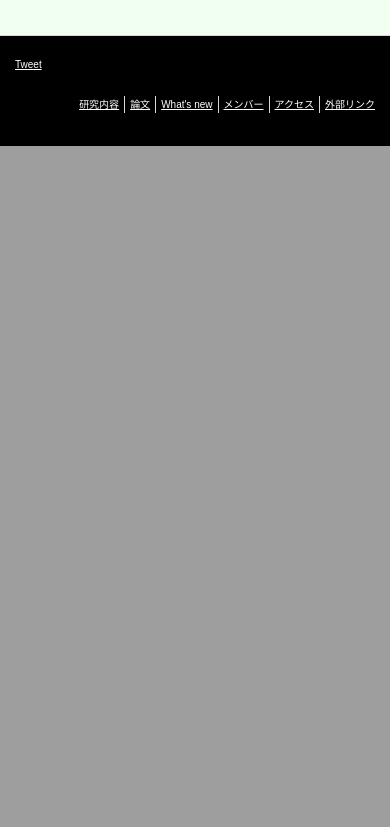
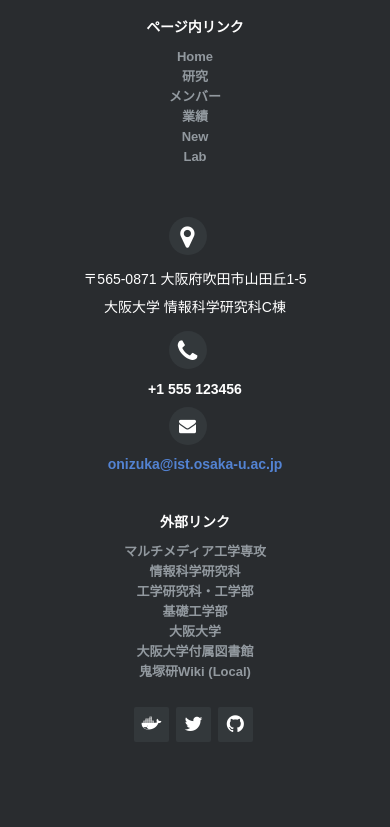
Before and after one commit to KChikai/HPforDemoVersion, a Django app: page /treeview/embedding/ in a window 390 px wide. Shown: the part 5673-6500 px from the top of the page. Before the commit the page ends 5819 px from the top, so only its background shows below. Run offline with Django 3.2, Linux system fonts and the light colour scheme; some libraries are stand-ins or nearby versions.

Commit message:
fix template for HP

```diff
--- /dev/null
+++ b/tree_view/static/css/footer.css
@@ -0,0 +1,223 @@
+/* CSS for footer */
+
+.footer-distributed{
+	background-color: #292c2f;
+	box-shadow: 0 1px 1px 0 rgba(0, 0, 0, 0.12);
+	box-sizing: border-box;
+	width: 100%;
+	text-align: left;
+	font: bold 16px sans-serif;
+
+	padding: 55px 50px;
+	/*margin-top: 80px;*/
+}
+
+.footer-distributed .footer-left,
+.footer-distributed .footer-center,
+.footer-distributed .footer-right{
+	display: inline-block;
+	vertical-align: top;
+}
+
+/* Footer left */
+
+.footer-distributed .footer-left{
+	width: 40%;
+}
+
+/* The company logo */
+
+.footer-distributed h3{
+	color:  #ffffff;
+	font-size: 36px;
+    font-family: unset;
+}
+
+.footer-distributed h3 span{
+	color:  #5383d3;
+}
+
+/* Footer links */
+
+.footer-distributed .footer-links{
+	color:  #ffffff;
+	margin: 20px 0 12px;
+	padding: 0;
+}
+
+.footer-distributed .footer-links a{
+	display:inline-block;
+	line-height: 1.8;
+	text-decoration: none;
+	color:  inherit;
+}
+
+.footer-distributed .footer-company-name{
+	color:  #8f9296;
+	font-size: 14px;
+	font-weight: normal;
+	margin: 0;
+}
+
+/* Footer Center */
+
+.footer-distributed .footer-center{
+	width: 35%;
+}
+
+.footer-distributed .footer-center i{
+	background-color:  #33383b;
+	color: #ffffff;
+	font-size: 25px;
+	width: 38px;
+	height: 38px;
+	border-radius: 50%;
+	text-align: center;
+	line-height: 42px;
+	margin: 10px 15px;
+	vertical-align: middle;
+
+}
+
+.footer-distributed .footer-center i.fa-envelope{
+	font-size: 17px;
+	line-height: 38px;
+}
+
+.footer-distributed .footer-center p{
+	display: inline-block;
+	color: #ffffff;
+	vertical-align: middle;
+	margin:0;
+}
+
+.footer-distributed .footer-center p span{
+	display:block;
+	font-weight: normal;
+	font-size:14px;
+	line-height:2;
+}
+
+.footer-distributed .footer-center p a{
+	color:  #5383d3;
+	text-decoration: none;;
+}
+
+
+/* Footer Right */
+
+.footer-distributed .footer-right{
+	width: 20%;
+}
+
+.footer-distributed .footer-company-about{
+	line-height: 20px;
+	color:  #92999f;
+	font-size: 13px;
+	font-weight: normal;
+	margin: 0;
+}
+
+.footer-distributed .footer-company-about span{
+	display: block;
+	color:  #ffffff;
+	font-size: 14px;
+	font-weight: bold;
+	margin-bottom: 10px;
+}
+
+.footer-distributed .footer-icons{
+	margin-top: 25px;
+}
+
+.footer-distributed .footer-icons a{
+	display: inline-block;
+	width: 35px;
+	height: 35px;
+	cursor: pointer;
+	background-color:  #33383b;
+	border-radius: 2px;
+
+	font-size: 20px;
+	color: #ffffff;
+	text-align: center;
+	line-height: 35px;
+
+	margin-right: 3px;
+	margin-bottom: 5px;
+}
+
+
+.footer-distributed li {
+	list-style: none; 		/* 点消し */
+}
+
+.footer-distributed .footer-list a{
+	line-height: 20px;
+	text-decoration: none;
+	color:  #92999f;
+	font-size: 13px;
+}
+
+/* If you don't want the footer to be responsive, remove these media queries */
+
+@media (max-width: 880px) {
+
+	.footer-distributed{
+		font: bold 14px sans-serif;
+	}
+
+	.footer-distributed .footer-left,
+	.footer-distributed .footer-center,
+	.footer-distributed .footer-right{
+		display: block;
+		width: 100%;
+		margin-bottom: 40px;
+		text-align: center;
+	}
+
+	.footer-distributed .footer-center i{
+		margin-left: 0;
+	}
+
+}
+
+
+/* icon for docker */
+@font-face {
+  font-family: "fontcustom";
+  src: url("../font/fontcustom_cb066050d5b786186aa0e7f121427d8b.eot");
+  src: url("../font/fontcustom_cb066050d5b786186aa0e7f121427d8b.eot?#iefix") format("embedded-opentype"),
+       url("../font/fontcustom_cb066050d5b786186aa0e7f121427d8b.woff") format("woff"),
+       url("../font/fontcustom_cb066050d5b786186aa0e7f121427d8b.ttf") format("truetype"),
+       url("../font/fontcustom_cb066050d5b786186aa0e7f121427d8b.svg#fontcustom") format("svg");
+  font-weight: normal;
+  font-style: normal;
+}
+
+@media screen and (-webkit-min-device-pixel-ratio:0) {
+  @font-face {
+    font-family: "fontcustom";
+    src: url("../font/fontcustom_cb066050d5b786186aa0e7f121427d8b.svg#fontcustom") format("svg");
+  }
+}
+
+[data-icon]:before { content: attr(data-icon); }
+
+[data-icon]:before,
+.fa-docker:before {
+  display: inline-block;
+  font-family: "fontcustom";
+  font-style: normal;
+  font-weight: normal;
+  font-variant: normal;
+  line-height: 1;
+  text-decoration: inherit;
+  text-rendering: optimizeLegibility;
+  text-transform: none;
+  -moz-osx-font-smoothing: grayscale;
+  -webkit-font-smoothing: antialiased;
+  font-smoothing: antialiased;
+}
+
+.fa-docker:before { content: "\f100"; }
--- a/tree_view/static/css/top_page.css
+++ b/tree_view/static/css/top_page.css
@@ -248,7 +248,6 @@ content: '※';
   #mainArea .Message {
     padding-bottom: 20px;
     color: whitesmoke;
-    border-bottom: 1px solid #658dc8;
     text-align: center;
     background: url(../images/mask_trapezoid.png) no-repeat center bottom;
   }
@@ -412,7 +411,7 @@ content: '※';
 
   /* grid menu */
   #mainArea .Grid {
-    background-color: #9cc8ba;
+    background-color: #f5f5f5;
     background-image: url("../images/building.jpg");
   }
 
@@ -624,7 +623,7 @@ content: '※';
   font-size: 13px;
   font-weight: bold;
   color: #fff;
-  background: #9cc8ba;
+  background: #f5f5f5;
   }
 
   #mainArea .Professors .LinkTo {
@@ -647,7 +646,7 @@ content: '※';
 
   /* SP grid menu (salvarttore) */
   #mainArea .Grid {
-    background: honeydew;
+    background: #f5f5f5;
     /*background-image: url("../images/grid.png");*/
   }
 
--- a/tree_view/templates/tree_view/test_embedding.html
+++ b/tree_view/templates/tree_view/test_embedding.html
@@ -1,7 +1,7 @@
 {% load static %}
 
 <!DOCTYPE html>
-<html>
+<html xmlns="http://www.w3.org/1999/html">
 <head>
 <meta charset="utf-8">
 <meta name="viewport" content="width=device-width, initial-scale=1.0, minimum-scale=1.0, maximum-scale=1.0, user-scalable=no">
@@ -19,11 +19,17 @@
 <link rel="stylesheet" href="{% static 'css/aos.css' %}" />
 <link rel="stylesheet" href="{% static 'css/tile_hover.css' %}" />
 <link rel="stylesheet" href="{% static 'css/news_card.css' %}" />
+<link rel="stylesheet" href="{% static 'css/footer.css' %}" />
+<link rel="stylesheet" href="{% static 'css/research_card.css' %}" />
 
 
 <!-- fonts in the test page -->
 <link href="https://fonts.googleapis.com/css?family=Roboto+Condensed" rel="stylesheet">
 <link href="https://fonts.googleapis.com/css?family=Anton" rel="stylesheet">
+
+<!-- bootstrap4 -->
+{#<link rel="stylesheet" href="https://maxcdn.bootstrapcdn.com/bootstrap/4.0.0-alpha.6/css/bootstrap.min.css" integrity="sha384-rwoIResjU2yc3z8GV/NPeZWAv56rSmLldC3R/AZzGRnGxQQKnKkoFVhFQhNUwEyJ" crossorigin="anonymous">#}
+{#<script src="https://maxcdn.bootstrapcdn.com/bootstrap/4.0.0-alpha.6/js/bootstrap.min.js" integrity="sha384-vBWWzlZJ8ea9aCX4pEW3rVHjgjt7zpkNpZk+02D9phzyeVkE+jo0ieGizqPLForn" crossorigin="anonymous"></script>#}
 
 <link  rel="shortcut icon" href="/favicon.ico">
 <script src="//ajax.googleapis.com/ajax/libs/jquery/1.10.2/jquery.min.js"></script>
@@ -65,7 +71,6 @@
                 <li class="menu-hover"><a href="http://www-bigdata.ist.osaka-u.ac.jp/bigdata/whats-new"><span>メンバー</span></a></li>
                 <li class="menu-hover"><a href="http://www-bigdata.ist.osaka-u.ac.jp/bigdata/member"><span>Lab</span></a></li>
                 <li class="menu-hover"><a href=http://www-bigdata.ist.osaka-u.ac.jp/bigdata/access><span>業績</span></a></li>
-                <li class="menu-hover"><a href="http://www-bigdata.ist.osaka-u.ac.jp/bigdata/link"><span>リンク</span></a></li>
                 <li class="menu-hover"><a href="#"><span>English</span></a></li>
             </ul>
         </div>
@@ -75,9 +80,9 @@
     <nav class="pc_sub_menu">
         <ul class="sub-contents">
             <li class="pc_sub_menu_message"><a href="#">メッセージ</a></li>
-            <li class="pc_sub_menu_jobs"><a href="#">研究室紹介ビデオ</a></li>
-            <li class="pc_sub_menu_interview"><a href="#">教授陣</a></li>
-            <li class="pc_sub_menu_work"><a href="#">研究紹介</a></li>
+            <li class="pc_sub_menu_jobs"><a href="#">研究紹介</a></li>
+            <li class="pc_sub_menu_interview"><a href="#">最新ニュース</a></li>
+            <li class="pc_sub_menu_work"><a href="#">リンク</a></li>
         </ul>
     </nav>
 </div>
@@ -135,164 +140,61 @@
         </section>
     </div>
 
-    {# embedding youtube video #}
-    <section class="SectionBasic VideoEmbedding blur-image">
-        <div class="background-image"></div>
-        <h2 class="MdsBase">Onizuka Lab's Trailer</h2>
-        <p class="LeadMain">
-            現在の鬼塚研の研究紹介動画（予定），研究室内の様子も紹介．
-        </p>
-        <div class="Movie">
-            <iframe width="760" height="400" src="https://www.youtube.com/embed/a3ICNMQW7Ok" frameborder="0" allowfullscreen></iframe>
+
+
+    {# 研究紹介 #}
+    <section class="SectionBasic CardStyle ColumnUnit">
+        <h2 class="MdsBase">Research</h2>
+        <p class="LeadMain">鬼塚研究室ではビッグデータにまつわる下記の研究分野で活動しております．</p>
+     <ul class="cards">
+      <li class="cards__item">
+        <div class="card">
+          <div class="card__image card__image--datamining"></div>
+          <div class="card__content">
+            <div class="card__title">データマイニング</div>
+            <p class="card__text">This is the shorthand for flex-grow, flex-shrink and flex-basis combined. The second and third parameters (flex-shrink and flex-basis) are optional. Default is 0 1 auto. </p>
+            <button class="btn btn--block card__btn">Button</button>
+          </div>
         </div>
-        <!-- / .SectionBasic -->
+      </li>
+      <li class="cards__item">
+        <div class="card">
+          <div class="card__image card__image--nlp"></div>
+          <div class="card__content">
+            <div class="card__title">自然言語処理</div>
+            <p class="card__text">This is the shorthand for flex-grow, flex-shrink and flex-basis combined. The second and third parameters (flex-shrink and flex-basis) are optional. Default is 0 1 auto. </p>
+            <button class="btn btn--block card__btn">Button</button>
+          </div>
+        </div>
+      </li>
+      <li class="cards__item">
+        <div class="card">
+          <div class="card__image card__image--datamining"></div>
+          <div class="card__content">
+            <div class="card__title">グラフ分散処理</div>
+            <p class="card__text">This is the shorthand for flex-grow, flex-shrink and flex-basis combined. The second and third parameters (flex-shrink and flex-basis) are optional. Default is 0 1 auto. </p>
+            <button class="btn btn--block card__btn">Button</button>
+          </div>
+        </div>
+      </li>
+      <li class="cards__item">
+        <div class="card">
+          <div class="card__image card__image--dataanalysis"></div>
+          <div class="card__content">
+            <div class="card__title">データ分析</div>
+            <p class="card__text">This is the shorthand for flex-grow, flex-shrink and flex-basis combined. The second and third parameters (flex-shrink and flex-basis) are optional. Default is 0 1 auto. </p>
+            <button class="btn btn--block card__btn">Button</button>
+          </div>
+        </div>
+      </li>
+    </ul>
     </section>
 
 
-    <section class="SectionBasic CardStyle ColumnUnit">
-        <h2 class="MdsBase">Introduce Professors</h2>
-        <p class="LeadMain">鬼塚研究室では下記の３名が、研究室に常駐しており、各分野のエキスパートとして活躍しています。</p>
-        <div class="grid" data-columns>
-            <div class="EachBox box1">
-                <article class="material-card Red">
-                    <h2>
-                        <span>Makoto Onizuka</span>
-                        <strong>
-                            <i class="fa fa-fw fa-star"></i>
-                            Database Researcher
-                        </strong>
-                    </h2>
-                    <div class="mc-content">
-                        <div class="img-container">
-                            <img class="img-responsive" src="{% static 'images/onizuka2.png' %}">
-                        </div>
-                        <div class="mc-description">
-                            Data is the new oil (データは新しい石油である)という言葉に代表されるように，
-                            ビッグデータを処理することで知識やルールを発見して，
-                            社会的あるいは経済的なインパクトを 生み出すことが期待されています．
-                            私はこの中で特に，1)大量の計算機を利用した分散データ処理技術，2)高速グラフマイニングアルゴリズム，
-                            3)分析結果の可視化技術に取り組んでいます．
-                        </div>
-                    </div>
-                    <a class="mc-btn-action">
-                        <i class="fa fa-bars"></i>
-                    </a>
-                    <div class="mc-footer">
-                        <h4>
-                            For more details
-                        </h4>
-                        <a class="fa fa-fw fa-user"></a>
-                        <a class="fa fa-fw fa-facebook"></a>
-                        <a class="fa fa-fw fa-twitter"></a>
-                    </div>
-                </article>
-            </div>
 
-            <div class="EachBox box2">
-                <article class="material-card Red">
-                    <h2>
-                        <span>Yuki Arase</span>
-                        <strong>
-                            <i class="fa fa-fw fa-star"></i>
-                            NLP Researcher
-                        </strong>
-                    </h2>
-                    <div class="mc-content">
-                        <div class="img-container">
-                            <img class="img-responsive" src="{% static 'images/arase2.jpg' %}">
-                        </div>
-                        <div class="mc-description">
-                            言語は人間にとってもっとも自然なコミュニケーション手段の一つであり，長い歴史のなかで知識や経験の伝達に使われてきました．
-                            コンピュータでこのような大量の言語データを解析し，そこに現れる言語現象を理解することで，
-                            人間の社会を構成する知識の抽出と活用が可能になり，ひいては人間の知性の解明につながります．
-                            言語理解の第一歩として，ビッグデータからの言いかえ表現抽出と生成に取り組んでいます．
-                        </div>
-                    </div>
-                    <a class="mc-btn-action">
-                        <i class="fa fa-bars"></i>
-                    </a>
-                    <div class="mc-footer">
-                        <h4>
-                            For more details
-                        </h4>
-                        <a class="fa fa-fw fa-user"></a>
-                        <a class="fa fa-fw fa-facebook"></a>
-                        <a class="fa fa-fw fa-twitter"></a>
-                    </div>
-                </article>
-            </div>
-
-            <div class="EachBox box3">
-                <article class="material-card Red">
-                    <h2>
-                        <span>Yuya Sasaki</span>
-                        <strong>
-                            <i class="fa fa-fw fa-star"></i>
-                            Database Researcher
-                        </strong>
-                    </h2>
-                    <div class="mc-content">
-                        <div class="img-container">
-                            <img class="img-responsive" src="{% static 'images/sasaki2.png' %}">
-                        </div>
-                        <div class="mc-description">
-                            Kaho
-                        </div>
-                    </div>
-                    <a class="mc-btn-action">
-                        <i class="fa fa-bars"></i>
-                    </a>
-                    <div class="mc-footer">
-                        <h4>
-                            For more details
-                        </h4>
-                        <a class="fa fa-fw fa-user"></a>
-                        <a class="fa fa-fw fa-facebook"></a>
-                        <a class="fa fa-fw fa-twitter"></a>
-                    </div>
-                </article>
-            </div>
-        </div>
-    </section>
-
-
-{#    <div class="row active-with-click">#}
-{#        <article class="material-card Red">#}
-{#            <h2>#}
-{#                <span>Christopher Walken</span>#}
-{#                <strong>#}
-{#                    <i class="fa fa-fw fa-star"></i>#}
-{#                    The Deer Hunter#}
-{#                </strong>#}
-{#            </h2>#}
-{#            <div class="mc-content">#}
-{#                <div class="img-container">#}
-{#                    <img class="img-responsive" src="{% static "images/onizuka2.png" %}">#}
-{#                </div>#}
-{#                <div class="mc-description">#}
-{#                    He has appeared in more than 100 films and television shows, including The Deer Hunter, Annie Hall, The Prophecy trilogy, The Dogs of War ...#}
-{#                </div>#}
-{#            </div>#}
-{#            <a class="mc-btn-action">#}
-{#                <i class="fa fa-bars"></i>#}
-{#            </a>#}
-{#            <div class="mc-footer">#}
-{#                <h4>#}
-{#                    Social#}
-{#                </h4>#}
-{#                <a class="fa fa-fw fa-facebook"></a>#}
-{#                <a class="fa fa-fw fa-twitter"></a>#}
-{#                <a class="fa fa-fw fa-linkedin"></a>#}
-{#                <a class="fa fa-fw fa-google-plus"></a>#}
-{#            </div>#}
-{#        </article>#}
-{#    </div>#}
-
-
-    {# 3 column #}
 {#    <section class="SectionBasic Professors" id="Professors">#}
-{#        <h2 class="MdsBase">Introduce Professors</h2>#}
-{#        <p class="LeadMain">鬼塚研究室では下記の３名が、研究室に常駐しており、それぞれのエキスパートとして活躍しています。</p>#}
+{#        <h2 class="MdsBase">Research</h2>#}
+{#        <p class="LeadMain">鬼塚研究室ではビッグデータにまつわる下記の研究分野で活動しております．</p>#}
 {#        <div class="ColumnUnit">#}
 {#            <!-- * -->#}
 {#            <section class="EachProfessor Onizuka">#}
@@ -351,6 +253,22 @@
 {#        <!-- / .SectionBasic -->#}
 {#    </section>#}
 
+
+
+    {# embedding youtube video #}
+{#    <section class="SectionBasic VideoEmbedding blur-image">#}
+{#        <div class="background-image"></div>#}
+{#        <h2 class="MdsBase">Onizuka Lab's Trailer</h2>#}
+{#        <p class="LeadMain">#}
+{#            現在の鬼塚研の研究紹介動画（予定），研究室内の様子も紹介．#}
+{#        </p>#}
+{#        <div class="Movie">#}
+{#            <iframe width="760" height="400" src="https://www.youtube.com/embed/a3ICNMQW7Ok" frameborder="0" allowfullscreen></iframe>#}
+{#        </div>#}
+{#        <!-- / .SectionBasic -->#}
+{#    </section>#}
+
+    {#  最新ニュース記事  #}
     <section class="SectionBasic Grid blur-image">
         <h2 class="MdsBase">Grid Menu</h2>
         <div class="grid" data-columns>
@@ -444,28 +362,88 @@
 
 
 
-{# 上に戻るボタン + footer #}
-<div id="container">
-    <div class="back-to-top-container cf">
-        <a href="#top"><img src="{% static 'images/arrow.png' %}" alt="" width="12" /> このページの先頭に戻る</a>
+{# footer #}
+<footer class="footer-distributed">
+    <div class="footer-left">
+        <h3>Onizuka<span>Lab.</span></h3>
+        <p class="footer-company-about">
+            大阪大学情報科学研究科マルチメディア工学専攻<br>
+            ビッグデータ工学講座鬼塚研究室
+        </p>
+        <br>
+        <p class="footer-company-about">
+            <span>ページ内リンク</span>
+        </p>
+        <ul>
+            <li class="footer-list"><a href="#">Home</a></li>
+            <li class="footer-list"><a href="#">研究</a></li>
+            <li class="footer-list"><a href="#">メンバー</a></li>
+            <li class="footer-list"><a href="#">業績</a></li>
+            <li class="footer-list"><a href="#">New</a></li>
+            <li class="footer-list"><a href="#">Lab</a></li>
+        </ul>
     </div>
 
-    <div id="footer" class="cf">
-        <ul id="sns_box">
-            <li><div class="fb-like" data-href="" data-layout="button_count" data-action="like" data-show-faces="true" data-share="true"></div></li>
-            <li><a href="https://twitter.com/share" class="twitter-share-button">Tweet</a>
-            <script>!function(d,s,id){var js,fjs=d.getElementsByTagName(s)[0],p=/^http:/.test(d.location)?'http':'https';if(!d.getElementById(id)){js=d.createElement(s);js.id=id;js.src=p+'://platform.twitter.com/widgets.js';fjs.parentNode.insertBefore(js,fjs);}}(document, 'script', 'twitter-wjs');</script></li>
-        </ul>
-        <ul>
-            <li><a href="http://www-bigdata.ist.osaka-u.ac.jp/bigdata/research" target="_blank">研究内容</a></li>
-            <li><a href="http://www-bigdata.ist.osaka-u.ac.jp/bigdata/publication">論文</a></li>
-            <li><a href="http://www-bigdata.ist.osaka-u.ac.jp/bigdata/whats-new">What's new</a></li>
-            <li><a href="http://www-bigdata.ist.osaka-u.ac.jp/bigdata/member">メンバー</a></li>
-            <li><a href="http://www-bigdata.ist.osaka-u.ac.jp/bigdata/access">アクセス</a></li>
-            <li class="li_last"><a href="http://www-bigdata.ist.osaka-u.ac.jp/bigdata/link">外部リンク</a></li>
-        </ul>
-    </div><!-- #footer -->
-</div><!-- #container -->
+    <div class="footer-center">
+        <div>
+            <i class="fa fa-map-marker"></i><br>
+            <p><span>〒565-0871 大阪府吹田市山田丘1-5 <br>
+                大阪大学 情報科学研究科C棟</span>
+            </p>
+        </div>
+        <div>
+            <i class="fa fa-phone"></i><br>
+            <p>+1 555 123456</p>
+        </div>
+        <div>
+            <i class="fa fa-envelope"></i><br>
+            <p><a href="mailto:support@company.com">onizuka@ist.osaka-u.ac.jp</a></p>
+        </div>
+    </div>
+
+    <div class="footer-right">
+        <p class="footer-company-about">
+            <span>外部リンク</span>
+        </p>
+        <p>
+            <li class="footer-list"><a href="http://www.ist.osaka-u.ac.jp/japanese/research/majors/mm/course.html" target="_blank">マルチメディア工学専攻</a></li>
+            <li class="footer-list"><a href="http://www.ist.osaka-u.ac.jp/japanese/index.html" target="_blank">情報科学研究科</a></li>
+            <li class="footer-list"><a href="http://www.eng.osaka-u.ac.jp/ja/index.html" target="_blank">工学研究科・工学部</a></li>
+            <li class="footer-list"><a href="http://www.es.osaka-u.ac.jp/" target="_blank">基礎工学部</a></li>
+            <li class="footer-list"><a href="http://www.osaka-u.ac.jp/ja" target="_blank">大阪大学</a></li>
+            <li class="footer-list"><a href="http://www.library.osaka-u.ac.jp/" target="_blank">大阪大学付属図書館</a></li>
+            <li class="footer-list"><a href="http://www-bigdata.ist.osaka-u.ac.jp/local/oniwiki" target="_blank">鬼塚研Wiki (Local)</a></li>
+        </p>
+        <div class="footer-icons">
+            <a href="https://hub.docker.com/u/gpolab/"><i class="fa fa-docker"></i></a>
+            <a href="https://twitter.com/monizuka"><i class="fa fa-twitter"></i></a>
+            <a href="https://github.com/OnizukaLab/"><i class="fa fa-github"></i></a>
+        </div>
+    </div>
+</footer>
+
+
+{#<div id="container">#}
+{#    <div class="back-to-top-container cf">#}
+{#        <a href="#top"><img src="{% static 'images/arrow.png' %}" alt="" width="12" /> このページの先頭に戻る</a>#}
+{#    </div>#}
+{##}
+{#    <div id="footer" class="cf">#}
+{#        <ul id="sns_box">#}
+{#            <li><div class="fb-like" data-href="" data-layout="button_count" data-action="like" data-show-faces="true" data-share="true"></div></li>#}
+{#            <li><a href="https://twitter.com/share" class="twitter-share-button">Tweet</a>#}
+{#            <script>!function(d,s,id){var js,fjs=d.getElementsByTagName(s)[0],p=/^http:/.test(d.location)?'http':'https';if(!d.getElementById(id)){js=d.createElement(s);js.id=id;js.src=p+'://platform.twitter.com/widgets.js';fjs.parentNode.insertBefore(js,fjs);}}(document, 'script', 'twitter-wjs');</script></li>#}
+{#        </ul>#}
+{#        <ul>#}
+{#            <li><a href="http://www-bigdata.ist.osaka-u.ac.jp/bigdata/research" target="_blank">研究内容</a></li>#}
+{#            <li><a href="http://www-bigdata.ist.osaka-u.ac.jp/bigdata/publication">論文</a></li>#}
+{#            <li><a href="http://www-bigdata.ist.osaka-u.ac.jp/bigdata/whats-new">What's new</a></li>#}
+{#            <li><a href="http://www-bigdata.ist.osaka-u.ac.jp/bigdata/member">メンバー</a></li>#}
+{#            <li><a href="http://www-bigdata.ist.osaka-u.ac.jp/bigdata/access">アクセス</a></li>#}
+{#            <li class="li_last"><a href="http://www-bigdata.ist.osaka-u.ac.jp/bigdata/link">外部リンク</a></li>#}
+{#        </ul>#}
+{#    </div><!-- #footer -->#}
+{#</div><!-- #container -->#}
 
 
 {# slide bar for Smart Phone #}
@@ -479,13 +457,13 @@
             </ul>
         </li>
 
-        <li class="sb-submenu-open"><a href="#" class="sb-toggle-submenu">論文<span class="sb-caret"></span></a>
+        <li class="sb-submenu-open"><a href="#" class="sb-toggle-submenu">業績<span class="sb-caret"></span></a>
         <ul class="sb-submenu">
             <li class="sb-close"><a href="#" target="_blank">概要</a></li>
             <li class="sb-close"><a href="#" target="_blank">アクセス</a></li>
         </ul>
 
-        <li class="sb-submenu-open"><a href="#" class="sb-toggle-submenu">What's new<span class="sb-caret"></span></a>
+        <li class="sb-submenu-open"><a href="#" class="sb-toggle-submenu">New<span class="sb-caret"></span></a>
             <ul class="sb-submenu">
                 <li class="sb-close"><a href="#">ああああ余り</a></li>
             </ul>
@@ -561,7 +539,7 @@ jQuery.event.add(window, "load", function(){
 
     // Professors
     //var position3 = $(".Professors").get(0).offsetTop - header_height;    // 本来の手法
-    var position3 = position2 + $(".VideoEmbedding").outerHeight(true);
+    var position3 = position2 + $(".CardStyle").outerHeight(true);
     $('.pc_sub_menu_interview').click(function(){
         $("html,body").animate({
             scrollTop : position3
@@ -572,7 +550,7 @@ jQuery.event.add(window, "load", function(){
 
     // Grid
     //var position4 = position3 + $(".Professors").outerHeight(true);
-    var position4 = position3 + $(".CardStyle").outerHeight(true);
+    var position4 = position3 + $(".Grid").outerHeight(true);
     $('.pc_sub_menu_work').click(function(){
         $("html,body").animate({
             scrollTop : position4
```
Also changed, not shown: tree_view/static/css/research_card.css (added, +143 -0 lines), tree_view/static/font/fontcustom_cb066050d5b786186aa0e7f121427d8b.ttf (added), tree_view/static/font/fontcustom_cb066050d5b786186aa0e7f121427d8b.woff (added), 2 other files.
